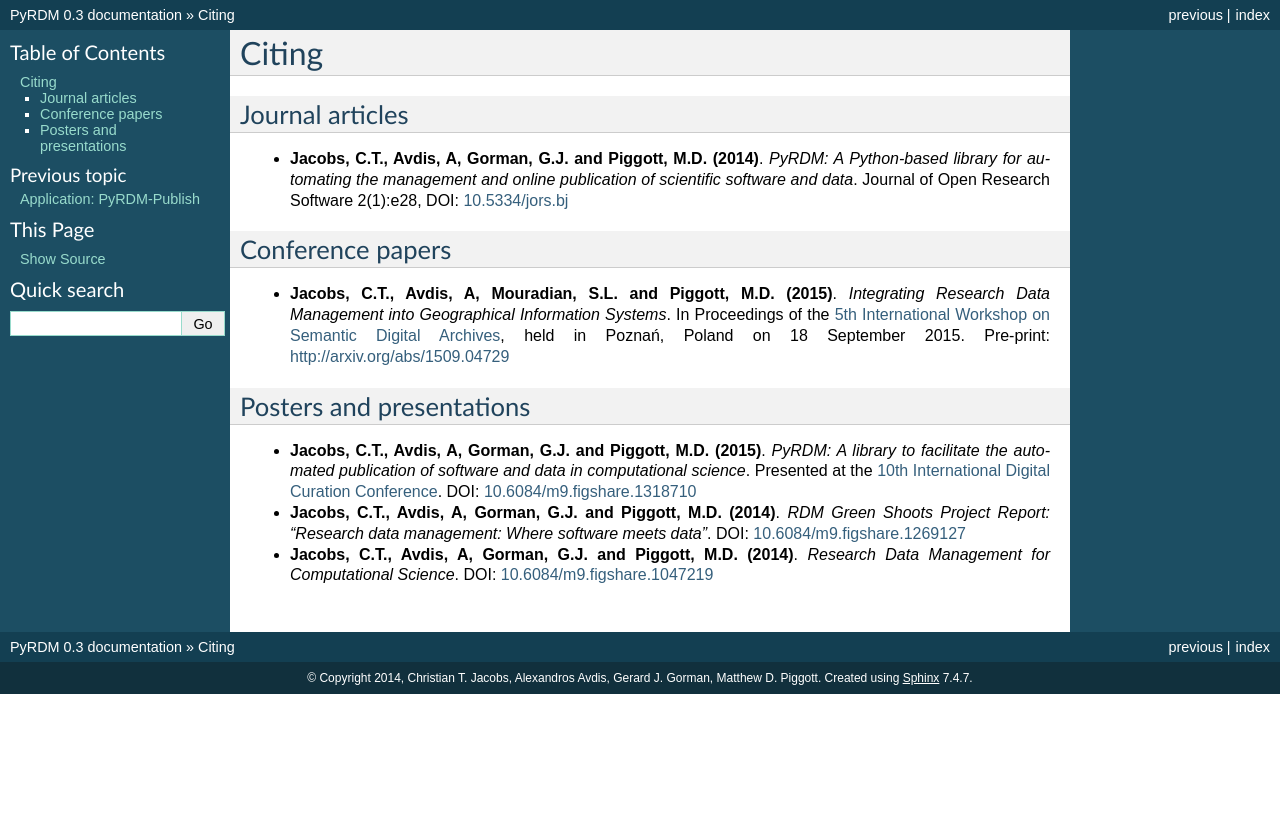
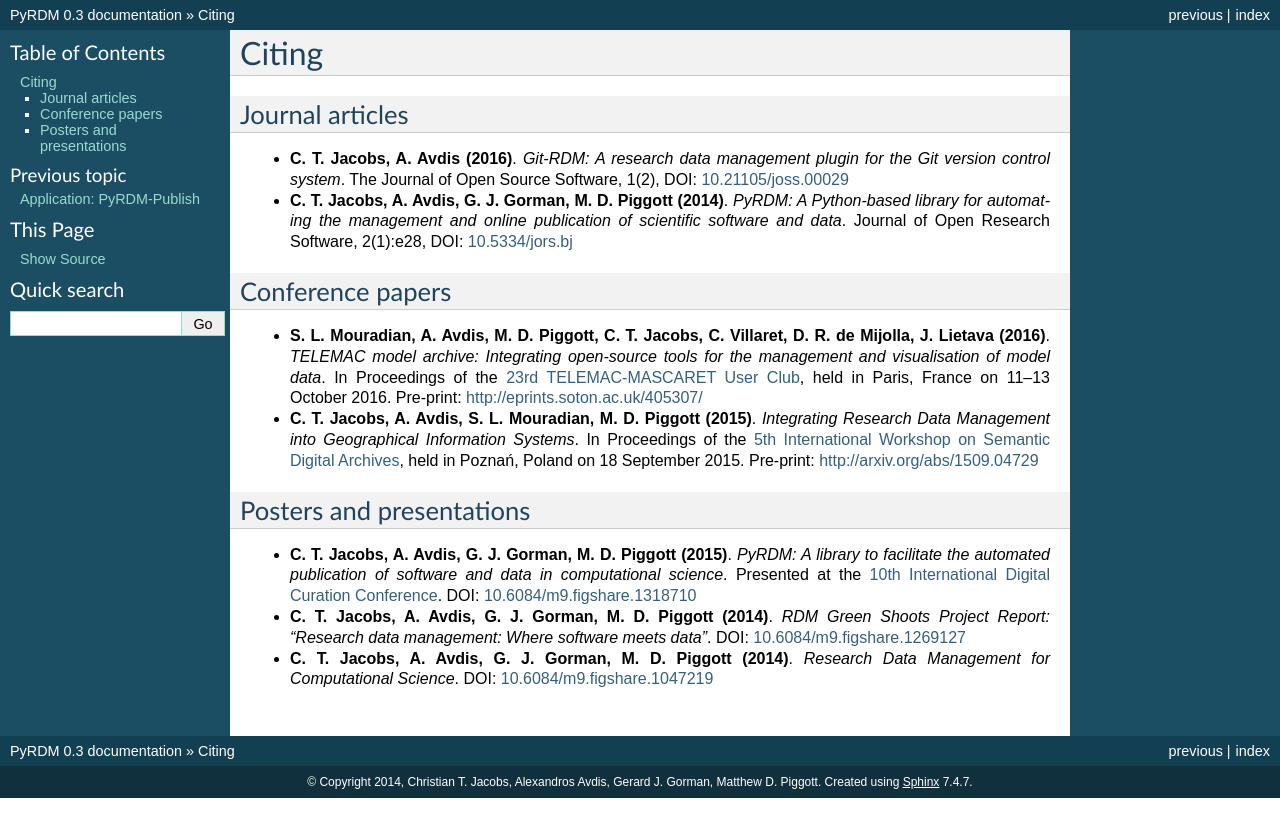
Before and after one commit to pyrdm/pyrdm, a Sphinx documentation site: the page built from docs/source/citing.rst, in a window 1280 px wide. Shown: the top 837 px of the page. Built offline with Sphinx 7.4.7, drawn with Linux system fonts in a browser that asks for light colours; pages that are not in the unit, such as notebooks, are missing from menus.

Commit message:
Updated references list.

```diff
--- a/docs/source/citing.rst
+++ b/docs/source/citing.rst
@@ -4,18 +4,22 @@
 Journal articles
 ----------------
 
-- **Jacobs, C.T., Avdis, A, Gorman, G.J. and Piggott, M.D. (2014)**. *PyRDM: A Python-based library for automating the management and online publication of scientific software and data*. Journal of Open Research Software 2(1):e28, DOI: `10.5334/jors.bj <http://dx.doi.org/10.5334/jors.bj>`_
+- **C. T. Jacobs, A. Avdis (2016)**. *Git-RDM: A research data management plugin for the Git version control system*. The Journal of Open Source Software, 1(2), DOI: `10.21105/joss.00029 <http://dx.doi.org/10.21105/joss.00029>`_
+
+- **C. T. Jacobs, A. Avdis, G. J. Gorman, M. D. Piggott (2014)**. *PyRDM: A Python-based library for automating the management and online publication of scientific software and data*. Journal of Open Research Software, 2(1):e28, DOI: `10.5334/jors.bj <http://dx.doi.org/10.5334/jors.bj>`_
 
 Conference papers
 -----------------
 
-- **Jacobs, C.T., Avdis, A, Mouradian, S.L. and Piggott, M.D. (2015)**. *Integrating Research Data Management into Geographical Information Systems*. In Proceedings of the `5th International Workshop on Semantic Digital Archives <http://sda2015.dke-research.de/>`_, held in Poznań, Poland on 18 September 2015. Pre-print: `http://arxiv.org/abs/1509.04729 <http://arxiv.org/abs/1509.04729>`_
+- **S. L. Mouradian, A. Avdis, M. D. Piggott, C. T. Jacobs, C. Villaret, D. R. de Mijolla, J. Lietava (2016)**. *TELEMAC model archive: Integrating open-source tools for the management and visualisation of model data*. In Proceedings of the `23rd TELEMAC-MASCARET User Club <http://www.opentelemac.org/index.php/user-conference>`_, held in Paris, France on 11--13 October 2016. Pre-print: `http://eprints.soton.ac.uk/405307/ <http://eprints.soton.ac.uk/405307/>`_
+
+- **C. T. Jacobs, A. Avdis, S. L. Mouradian, M. D. Piggott (2015)**. *Integrating Research Data Management into Geographical Information Systems*. In Proceedings of the `5th International Workshop on Semantic Digital Archives <http://sda2015.dke-research.de/>`_, held in Poznań, Poland on 18 September 2015. Pre-print: `http://arxiv.org/abs/1509.04729 <http://arxiv.org/abs/1509.04729>`_
 
 Posters and presentations
 -------------------------
 
-- **Jacobs, C.T., Avdis, A, Gorman, G.J. and Piggott, M.D. (2015)**. *PyRDM: A library to facilitate the automated publication of software and data in computational science*. Presented at the `10th International Digital Curation Conference <http://www.dcc.ac.uk/events/idcc15>`_. DOI: `10.6084/m9.figshare.1318710 <http://dx.doi.org/10.6084/m9.figshare.1318710>`_
+- **C. T. Jacobs, A. Avdis, G. J. Gorman, M. D. Piggott (2015)**. *PyRDM: A library to facilitate the automated publication of software and data in computational science*. Presented at the `10th International Digital Curation Conference <http://www.dcc.ac.uk/events/idcc15>`_. DOI: `10.6084/m9.figshare.1318710 <http://dx.doi.org/10.6084/m9.figshare.1318710>`_
 
-- **Jacobs, C.T., Avdis, A, Gorman, G.J. and Piggott, M.D. (2014)**. *RDM Green Shoots Project Report: "Research data management: Where software meets data"*. DOI: `10.6084/m9.figshare.1269127 <http://dx.doi.org/10.6084/m9.figshare.1269127>`_
+- **C. T. Jacobs, A. Avdis, G. J. Gorman, M. D. Piggott (2014)**. *RDM Green Shoots Project Report: "Research data management: Where software meets data"*. DOI: `10.6084/m9.figshare.1269127 <http://dx.doi.org/10.6084/m9.figshare.1269127>`_
 
-- **Jacobs, C.T., Avdis, A, Gorman, G.J. and Piggott, M.D. (2014)**. *Research Data Management for Computational Science*. DOI: `10.6084/m9.figshare.1047219 <http://dx.doi.org/10.6084/m9.figshare.1047219>`_
+- **C. T. Jacobs, A. Avdis, G. J. Gorman, M. D. Piggott (2014)**. *Research Data Management for Computational Science*. DOI: `10.6084/m9.figshare.1047219 <http://dx.doi.org/10.6084/m9.figshare.1047219>`_
--- a/docs/source/introduction.rst
+++ b/docs/source/introduction.rst
@@ -42,7 +42,7 @@
 
 The PyRDM library aims to address these needs by facilitating the automated management and publication of software source code and data via online, citable repositories hosted by `Figshare <http://www.figshare.com/>`_, `Zenodo <http://www.zenodo.org/>`_, or a `DSpace <http://www.dspace.org/>`_-based service. The library can be readily incorporated into scientific workflows to allow research outputs to be curated and shared in a straight-forward manner. Further details and technical information are provided in the following paper:
 
-- **Jacobs, C.T., Avdis, A, Gorman, G.J. and Piggott, M.D. (2014)**. *PyRDM: A Python-based library for automating the management and online publication of scientific software and data*. Journal of Open Research Software 2(1):e28, DOI: `10.5334/jors.bj <http://dx.doi.org/10.5334/jors.bj>`_
+- **C. T. Jacobs, A. Avdis, G. J. Gorman, M. D. Piggott (2014)**. *PyRDM: A Python-based library for automating the management and online publication of scientific software and data*. Journal of Open Research Software, 2(1):e28, DOI: `10.5334/jors.bj <http://dx.doi.org/10.5334/jors.bj>`_
 
 and in the resources listed `here <http://pyrdm.readthedocs.org/en/latest/citing.html>`_.
 
```
Also changed, not shown: README.md (+1 -1 lines).
